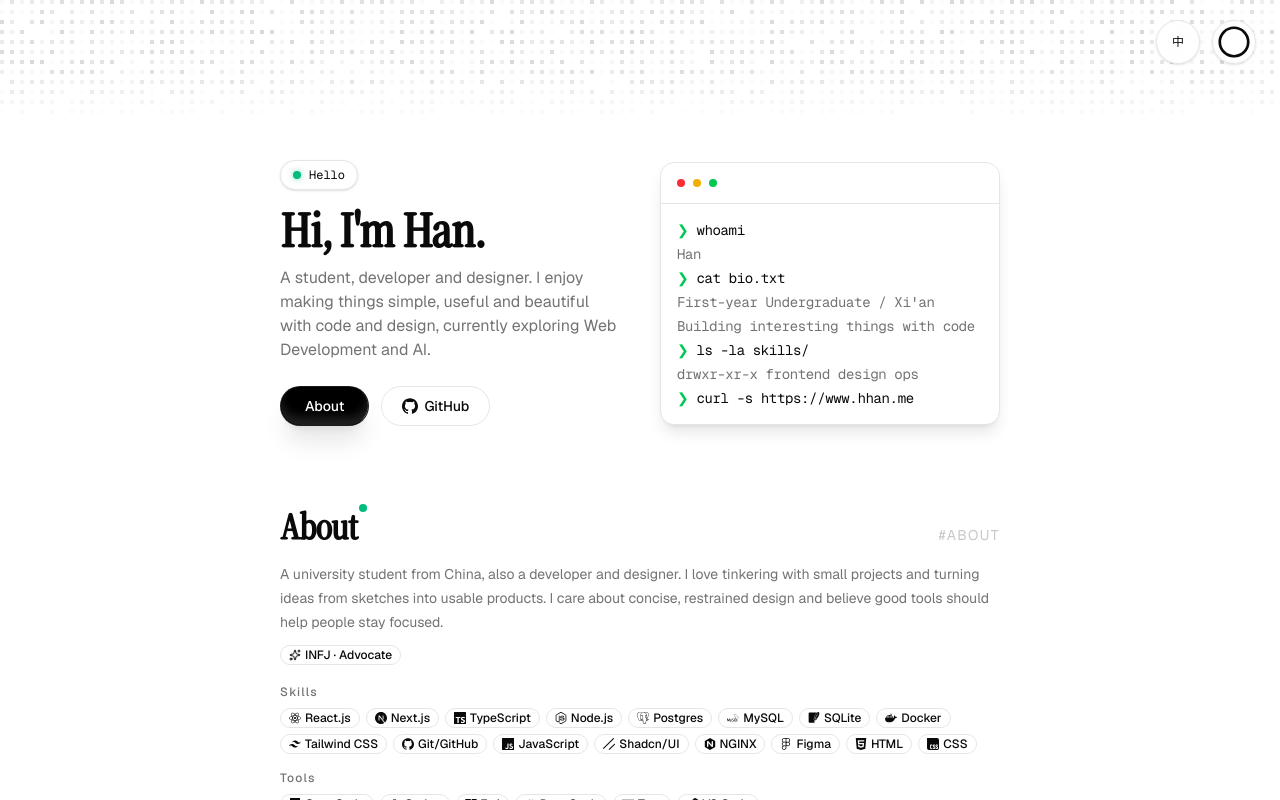
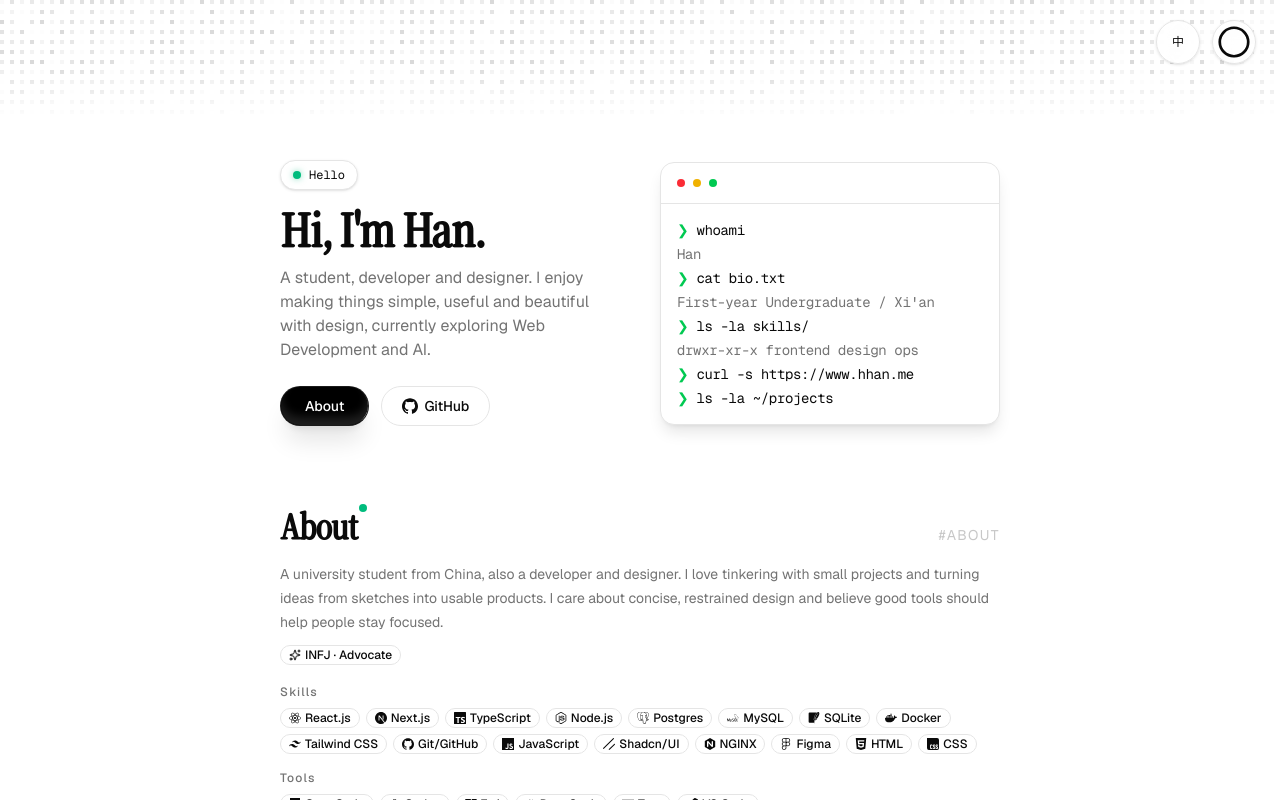
Before and after one commit to HanHanWeb/homepage, a Next.js app: page / in a window 1280 px wide. Both pictures are taken after a click on the button "Toggle language". Shown: the top 800 px of the page. Built offline with nearby package versions, Linux system fonts and the light colour scheme.

Commit message:
feat: 新增返回顶部按钮与终端打字机输入演示，调整 hero 文案

```diff
--- a/src/app/globals.css
+++ b/src/app/globals.css
@@ -245,6 +245,17 @@ html::-webkit-scrollbar {
   animation-delay: var(--char-delay, 0s), var(--char-delay, 0s);
 }
 
+/* 打字机标题光标（Typewriter 组件） */
+@keyframes type-caret-blink {
+  50% {
+    opacity: 0;
+  }
+}
+
+.type-caret {
+  animation: type-caret-blink 1s steps(1) infinite;
+}
+
 .animate-dock-in {
   animation: dock-in 0.5s ease-out backwards;
   animation-delay: var(--blur-delay, 0s);
--- a/src/app/page.tsx
+++ b/src/app/page.tsx
@@ -1,4 +1,5 @@
 import { About } from "@/components/about";
+import { BackToTop } from "@/components/back-to-top";
 import { CommandPalette } from "@/components/command-palette";
 import { Contact } from "@/components/contact";
 import { Contributions } from "@/components/contributions";
@@ -22,6 +23,7 @@ export default function Home() {
       </div>
       <FlickeringGridTop />
       <ScrollProgress />
+      <BackToTop />
       {/* 语言切换仅首页显示（404 等页面不渲染） */}
       <div className="pointer-events-none fixed top-5 right-20 z-50">
         <div className="pointer-events-auto">
--- /dev/null
+++ b/src/components/back-to-top.tsx
@@ -0,0 +1,40 @@
+"use client";
+
+import { ArrowUp } from "lucide-react";
+import { AnimatePresence, motion } from "motion/react";
+import { useEffect, useState } from "react";
+
+import { useLanguage } from "@/components/language-provider";
+
+/** 右下角返回顶部按钮:滚动超过阈值后淡入,点击平滑回到顶部 */
+export function BackToTop() {
+  const { t } = useLanguage();
+  const [visible, setVisible] = useState(false);
+
+  useEffect(() => {
+    const onScroll = () => setVisible(window.scrollY > 400);
+    onScroll();
+    window.addEventListener("scroll", onScroll, { passive: true });
+    return () => window.removeEventListener("scroll", onScroll);
+  }, []);
+
+  return (
+    <AnimatePresence>
+      {visible && (
+        <motion.button
+          type="button"
+          aria-label={t.backToTop}
+          title={t.backToTop}
+          initial={{ opacity: 0, y: 12, scale: 0.9 }}
+          animate={{ opacity: 1, y: 0, scale: 1 }}
+          exit={{ opacity: 0, y: 12, scale: 0.9 }}
+          transition={{ duration: 0.2, ease: "easeOut" }}
+          onClick={() => window.scrollTo({ top: 0, behavior: "smooth" })}
+          className="fixed right-6 bottom-6 z-50 flex size-11 items-center justify-center rounded-full border bg-card/80 shadow-sm backdrop-blur transition-colors hover:bg-card hover:shadow-md focus-visible:ring-3 focus-visible:ring-ring/50 focus-visible:outline-none"
+        >
+          <ArrowUp className="size-4" />
+        </motion.button>
+      )}
+    </AnimatePresence>
+  );
+}
--- a/src/components/hero.tsx
+++ b/src/components/hero.tsx
@@ -2,6 +2,7 @@
 
 import { GithubIcon } from "@/components/icons";
 import { InstallBadge } from "@/components/install-badge";
+import { Typewriter } from "@/components/typewriter";
 import { Button } from "@/components/ui/button";
 import { ShimmerButton } from "@/components/ui/shimmer-button";
 import { TiltCard } from "@/components/ui/tilt-card";
@@ -19,10 +20,17 @@ export function Hero() {
     { kind: "out", text: t.hero.terminal.han, at: 1700 },
     { kind: "cmd", text: t.hero.terminal.catBio, at: 2150 },
     { kind: "out", text: t.hero.terminal.bio1, at: 2900 },
-    { kind: "out", text: t.hero.terminal.bio2, at: 3350 },
     { kind: "cmd", text: t.hero.terminal.lsSkills, at: 3800 },
     { kind: "out", text: t.hero.terminal.lsOutput, at: 4700 },
     { kind: "cmd", text: t.hero.terminal.curl, at: 5150 },
+  ];
+
+  // 序列播完后底部「等待输入」行：循环敲出示例命令（仅演示，不执行）
+  const INPUT_PHRASES = [
+    "ls -la ~/projects",
+    "pnpm dev",
+    "vim design-proposals.md",
+    "git push origin main",
   ];
 
   return (
@@ -136,6 +144,16 @@ export function Hero() {
                   </AnimatedSpan>
                 ),
               )}
+              {/* 序列播完后出现的输入行：打字机循环敲命令 */}
+              <AnimatedSpan
+                className="flex gap-2"
+                initial={{ opacity: 0 }}
+                animate={{ opacity: 1 }}
+                transition={{ duration: 0.3, delay: 7.8, ease: "easeOut" }}
+              >
+                <span className="text-green-500">❯</span>
+                <Typewriter phrases={INPUT_PHRASES} typeMs={60} holdMs={2800} />
+              </AnimatedSpan>
             </Terminal>
           </TiltCard>
         </div>
--- /dev/null
+++ b/src/components/typewriter.tsx
@@ -0,0 +1,75 @@
+"use client";
+
+import { useEffect, useState } from "react";
+
+import { cn } from "@/lib/utils";
+
+interface TypewriterProps {
+  phrases: readonly string[];
+  className?: string;
+  caretClassName?: string;
+  /** 每个字符的打字间隔（ms） */
+  typeMs?: number;
+  /** 每个字符的删除间隔（ms） */
+  deleteMs?: number;
+  /** 整句打完后的停顿（ms） */
+  holdMs?: number;
+  /** 首轮首字符前的延迟（ms） */
+  startDelay?: number;
+}
+
+/** 打字机标题：逐字打出 → 停顿 → 逐字删除 → 下一句，循环播放 */
+export function Typewriter({
+  phrases,
+  className,
+  caretClassName,
+  typeMs = 55,
+  deleteMs = 30,
+  holdMs = 2400,
+  startDelay = 0,
+}: TypewriterProps) {
+  const [index, setIndex] = useState(0);
+  const [count, setCount] = useState(0);
+
+  useEffect(() => {
+    setIndex(0);
+    setCount(0);
+  }, [phrases]);
+
+  useEffect(() => {
+    if (phrases.length === 0) return;
+    const phrase = phrases[index];
+    let timer: ReturnType<typeof setTimeout>;
+
+    if (count < phrase.length) {
+      // 打字中：首字符受 startDelay 控制（与整页入场编排对齐），其余匀速
+      const delay = count === 0 && index === 0 ? startDelay : typeMs;
+      timer = setTimeout(() => setCount((c) => c + 1), delay);
+    } else if (count === phrase.length) {
+      // 整句停留 holdMs 后开始删除
+      timer = setTimeout(() => setCount((c) => c - 1), holdMs);
+    } else {
+      // 删完切下一句（首句重复时沿用 startDelay，形成一轮的停顿）
+      if (count === 0) {
+        setIndex((i) => (i + 1) % phrases.length);
+        return;
+      }
+      timer = setTimeout(() => setCount((c) => c - 1), deleteMs);
+    }
+
+    return () => clearTimeout(timer);
+  }, [phrases, index, count, typeMs, deleteMs, holdMs, startDelay]);
+
+  return (
+    <span className={className}>
+      <span aria-hidden>{phrases[index]?.slice(0, count)}</span>
+      <span
+        aria-hidden
+        className={cn(
+          "type-caret ml-0.5 inline-block h-[0.9em] w-[2px] translate-y-[0.08em] bg-foreground",
+          caretClassName,
+        )}
+      />
+    </span>
+  );
+}
--- a/src/lib/i18n.ts
+++ b/src/lib/i18n.ts
@@ -5,7 +5,7 @@ export const dictionaries = {
     hero: {
       title: "Hi, I'm Han.",
       description:
-        "一名学生、开发者与设计师。喜欢用代码和设计把事情做得简洁、好用又好看，目前主要探索 Web 开发与 AI 应用。",
+        "一名学生、开发者与设计师。喜欢用设计把事情做得简洁、好用又好看，目前主要探索 Web 开发与 AI 应用。",
       ctaAbout: "关于",
       ctaGithub: "GitHub",
       terminal: {
@@ -13,7 +13,6 @@ export const dictionaries = {
         han: "Han",
         catBio: "cat bio.txt",
         bio1: "大一在读 / 西安",
-        bio2: "喜欢用代码做有意思的东西",
         lsSkills: "ls -la skills/",
         lsOutput: "drwxr-xr-x 前端 设计 运维",
         curl: "curl -s https://www.hhan.me",
@@ -38,7 +37,6 @@ export const dictionaries = {
     },
     projects: {
       title: "项目",
-      featured: "精选项目",
       affiliated: "附属项目",
     },
     contributions: {
@@ -49,6 +47,7 @@ export const dictionaries = {
     contact: {
       title: "联系",
     },
+    backToTop: "回到顶部",
     cmdk: {
       placeholder: "搜索板块或操作…",
       empty: "没有找到相关结果",
@@ -70,7 +69,7 @@ export const dictionaries = {
     hero: {
       title: "Hi, I'm Han.",
       description:
-        "A student, developer and designer. I enjoy making things simple, useful and beautiful with code and design, currently exploring Web Development and AI.",
+        "A student, developer and designer. I enjoy making things simple, useful and beautiful with design, currently exploring Web Development and AI.",
       ctaAbout: "About",
       ctaGithub: "GitHub",
       terminal: {
@@ -78,7 +77,6 @@ export const dictionaries = {
         han: "Han",
         catBio: "cat bio.txt",
         bio1: "First-year Undergraduate / Xi'an",
-        bio2: "Building interesting things with code",
         lsSkills: "ls -la skills/",
         lsOutput: "drwxr-xr-x frontend design ops",
         curl: "curl -s https://www.hhan.me",
@@ -103,7 +101,6 @@ export const dictionaries = {
     },
     projects: {
       title: "Projects",
-      featured: "Featured",
       affiliated: "Affiliated",
     },
     contributions: {
@@ -114,6 +111,7 @@ export const dictionaries = {
     contact: {
       title: "Contact",
     },
+    backToTop: "Back to top",
     cmdk: {
       placeholder: "Search sections and actions…",
       empty: "No results found.",
```
